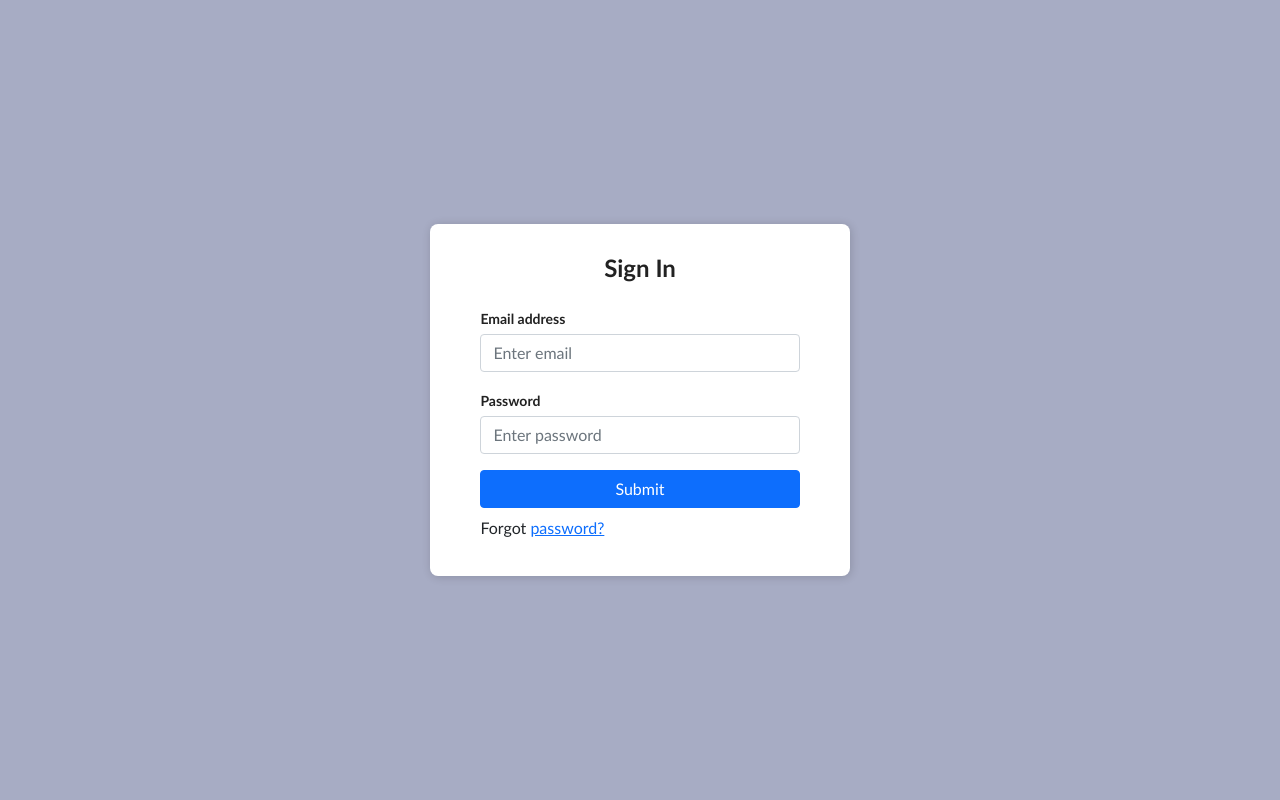
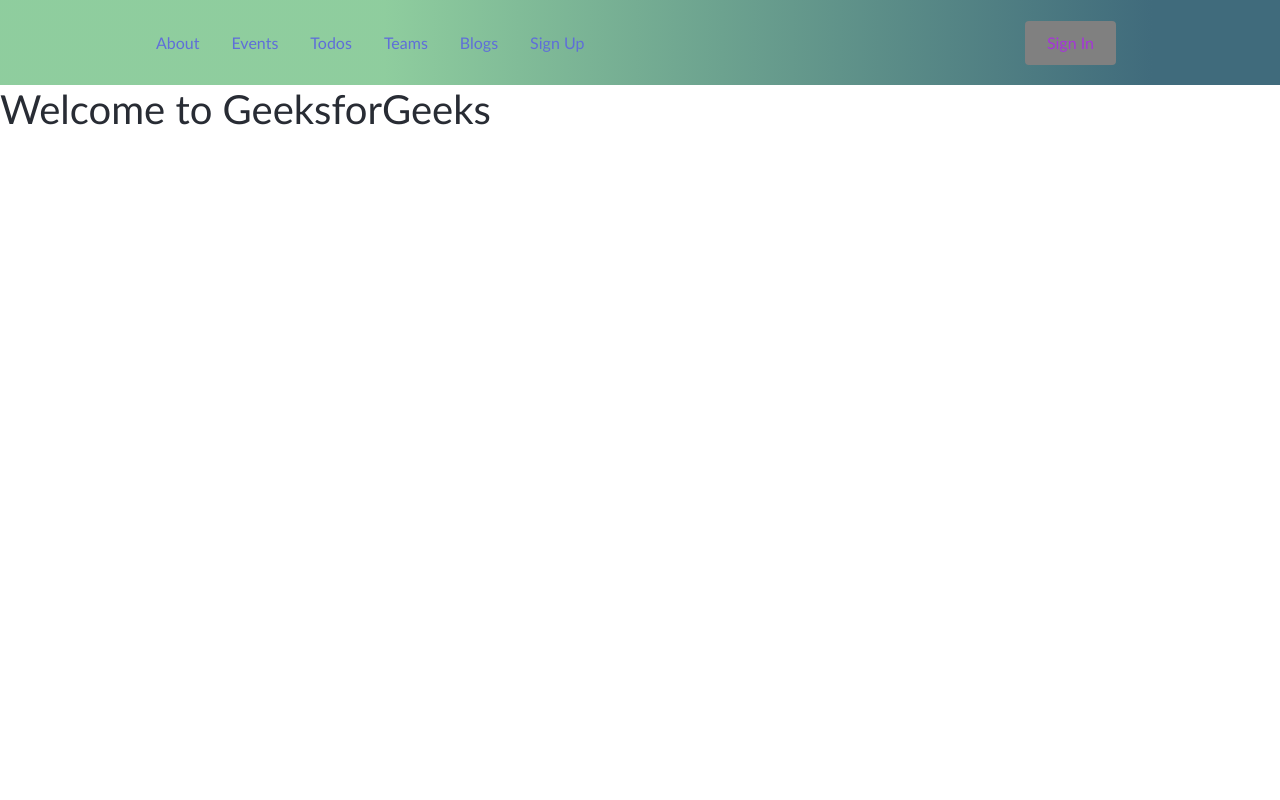
Before and after one commit to Hassyunity/Teams, a React (Create React App) app: page / in a window 1280 px wide. Shown: the top 800 px of the page. Built offline with nearby package versions, Linux system fonts and the light colour scheme.

Commit message:
reorganisation

```diff
--- a/src/index.js
+++ b/src/index.js
@@ -1,13 +1,12 @@
 import React from 'react';
 import ReactDOM from 'react-dom';
-// import App from './App';
+import App from './App';
 import Log from './Login';
-// import Home from './pages';
 
 ReactDOM.render(
 <React.StrictMode>
-	{/* <Home /> */}
-	<Log />
+	<App />
+	{/* <Log /> */}
 </React.StrictMode>,
 document.getElementById('root')
 );
--- a/src/pages/styles/Team.css
+++ b/src/pages/styles/Team.css
@@ -60,4 +60,5 @@ tr:hover {
 
 h1 {
 	text-align: center;
+	color: #282c34;
 }
```
